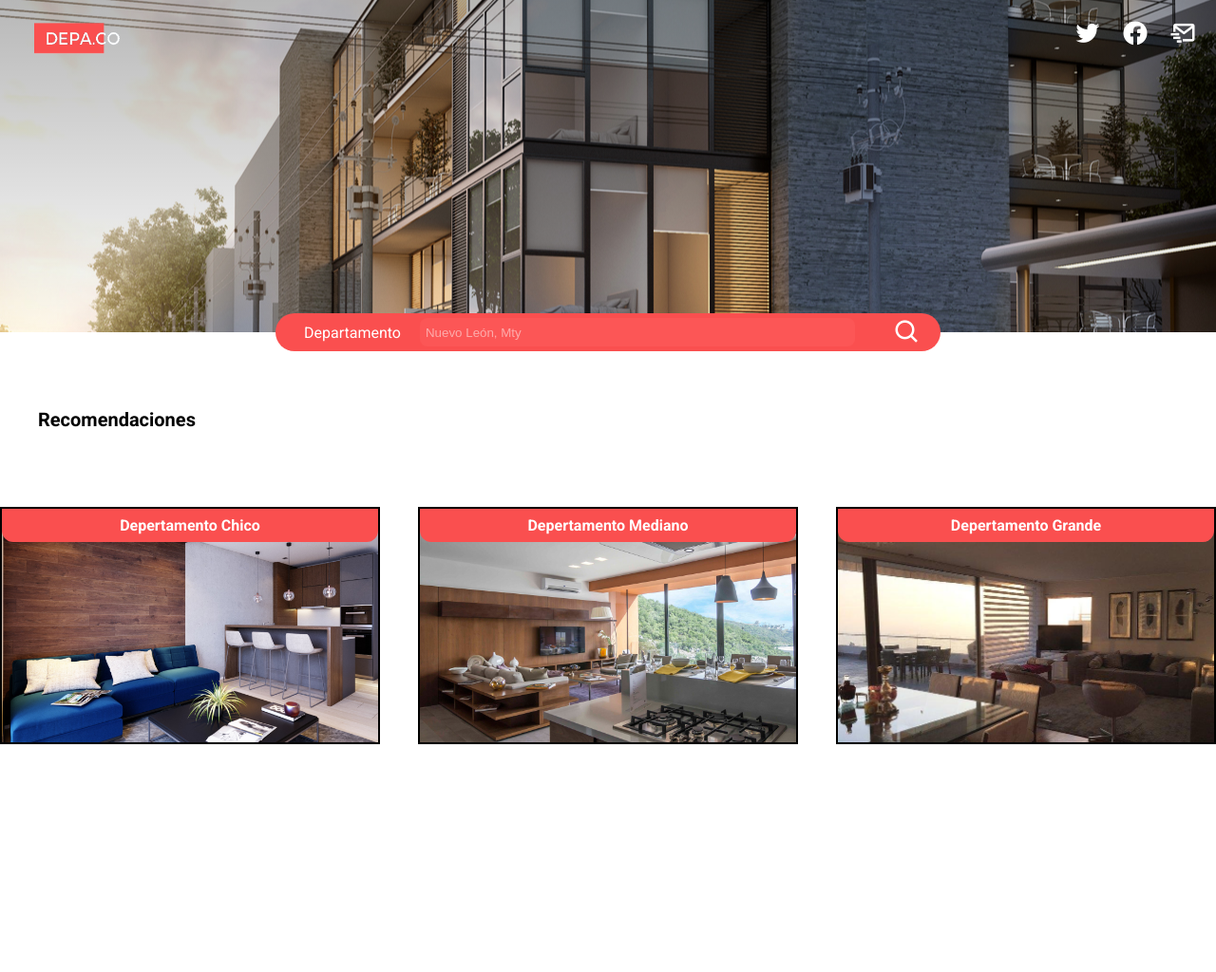
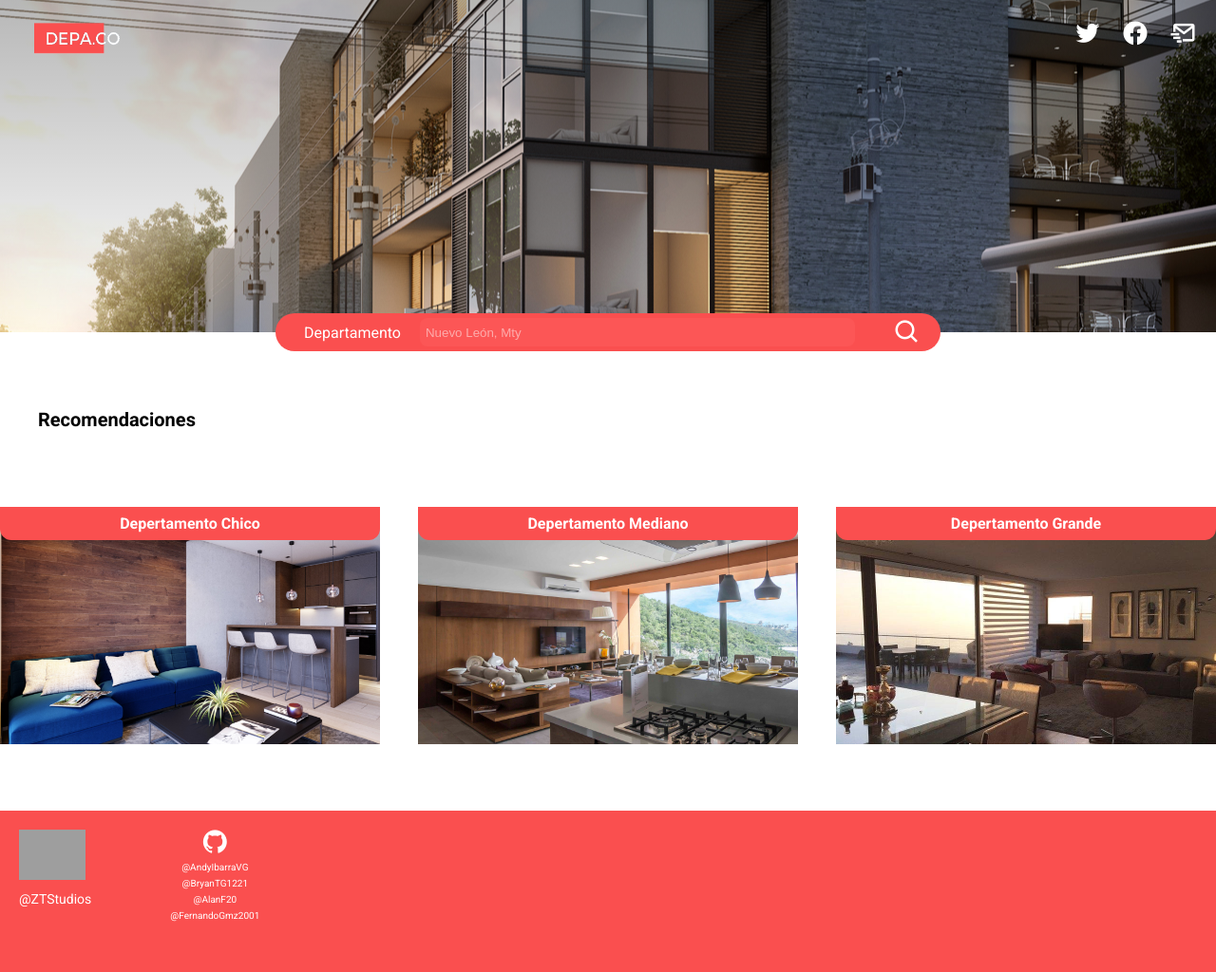
Before and after one commit to ZTStudios/Depa.Co, a plain HTML site: page index.html in a window 1280 px wide. Shown: the whole page at 95% size. Before the commit the page ends 800 px from the top, so only its background shows below. Drawn offline with nearby package versions, Linux system fonts and the light colour scheme; grey boxes are pictures that could not be loaded.

Commit message:
Version Home 0.05 Se agregó el footer Se corrigio el border de las cards Se agregarón enlaces de github en el footer

```diff
--- a/index.html
+++ b/index.html
@@ -49,6 +49,33 @@
                 <p class="cardtitle">Depertamento Grande</p>
             </article>
         </div>
+        <footer>
+            <ul class="ztinfo">
+                <li>
+                    <img id="ztlogo" src="https://cdn.discordapp.com/attachments/657022177287340064/952797739706626098/ZT_Studios_White.png" alt="ZT Studios">
+                </li>
+                <li>
+                    <a class="linkgithub" id="footerp" href="https://github.com/ZTStudios">@ZTStudios</a>
+                </li>
+            </ul>
+            <ul class="ghinfo">
+                <li>
+                    <i class='bx bxl-github' id="logogh"></i>
+                </li>
+                <li>
+                    <a class="linkgithub" href="https://github.com/AndyIbarraVG">@AndyIbarraVG</a>
+                </li>
+                <li>
+                    <a class="linkgithub" href="https://github.com/BryanTG1221">@BryanTG1221</a>
+                </li>
+                <li>
+                    <a class="linkgithub" href="https://github.com/AlanF20">@AlanF20</a>
+                </li>
+                <li>
+                    <a class="linkgithub" href="https://github.com/FernandoGmz2001">@FernandoGmz2001</a>
+                </li>
+            </ul>
+        </footer>
     </div>
 </body>
 </html>
--- a/styleshome.css
+++ b/styleshome.css
@@ -124,8 +124,6 @@ input:focus{
 .deptcard{
     width: 400px;
     height: 250px;
-    border: black 2px solid;
-
 }
 
 .cardtitle{
@@ -151,3 +149,54 @@ input:focus{
     background-image: url(Resource/wall3.jpg);
     background-size: cover;
 }
+
+footer{
+    height: 170px;
+    margin-top: 70px;
+    background-color: var(--primarycolor);
+    display: flex;
+
+}
+
+#ztlogo{
+    width: 70px;
+    margin-top: 20px;
+    margin-left: 20px;
+}
+
+#footerp{
+    margin-top: 10px;
+    margin-left: 20px;
+    display: flex;
+    color: white;
+    font-size: var(--sm);
+}
+
+.ztinfo{
+    display: flex;
+    flex-direction: column;
+    margin-right: 80px;
+}
+
+.ghinfo{
+    display: flex;
+    flex-direction: column;
+    margin-top: 15px;
+    align-items: center;
+    list-style: none;
+    color: white;
+}
+
+.ghinfo li{
+    padding: 3px;
+}
+
+#logogh{
+    margin-right: auto;
+    margin-left: auto;
+}
+
+.linkgithub{
+    color: white;
+    text-decoration: none;
+}
```
